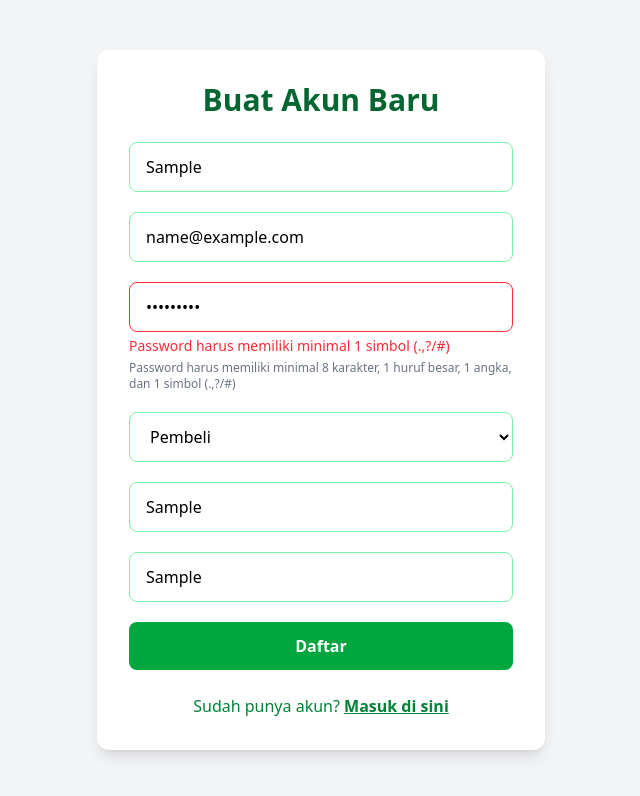
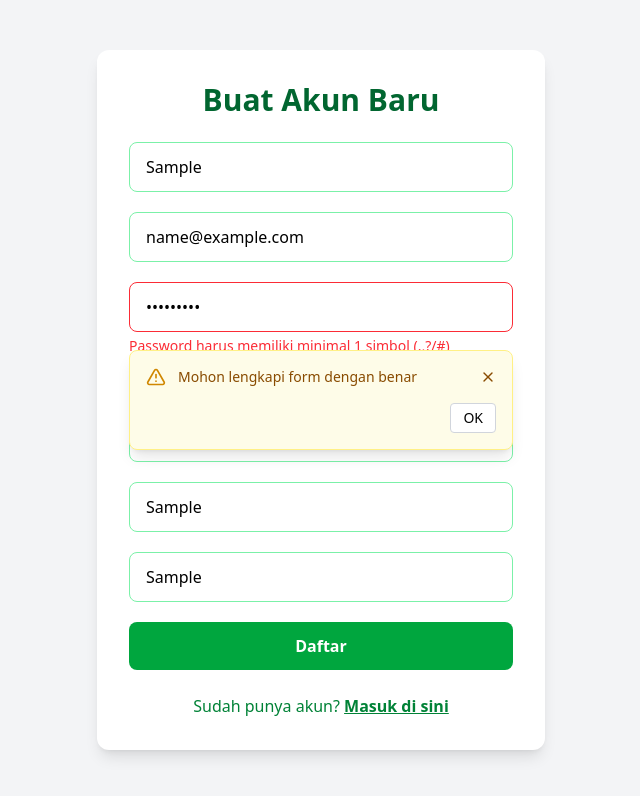
Before and after one commit to Notnoir/marketplace-pertanian-frontend, a React (Vite) app: page /register in a window 1280 px wide. Both pictures are taken after typing "Sample", "name@example.com", "Sample123", "Sample", "Sample" into the empty fields and a click on the button "Daftar". Shown: the top 796 px of the page, without its empty margins (319-959 px from the left). Built offline with nearby package versions, Linux system fonts and the light colour scheme.

Commit message:
update alert

```diff
--- /dev/null
+++ b/src/components/Toast.jsx
@@ -0,0 +1,18 @@
+import React from "react";
+
+export default function Toast({ message, type = "success", onClose }) {
+  const bgColor = type === "success" ? "bg-green-500" : "bg-red-500";
+
+  return (
+    <div className={`fixed top-4 right-4 z-50`}>
+      <div className={`text-white px-4 py-3 rounded shadow-lg ${bgColor}`}>
+        <div className="flex items-center justify-between">
+          <span>{message}</span>
+          <button className="ml-4 text-white" onClick={onClose}>
+            &times;
+          </button>
+        </div>
+      </div>
+    </div>
+  );
+}
--- a/src/pages/Login.jsx
+++ b/src/pages/Login.jsx
@@ -2,11 +2,96 @@ import { useState } from "react";
 import API from "../services/api";
 import { useNavigate } from "react-router-dom";
 import { FaLeaf } from "react-icons/fa"; // ikon daun untuk tema pertanian
+import { CheckCircle, XCircle, AlertTriangle, X } from "lucide-react";
+
+// Custom Alert Component
+const CustomAlert = ({ type, message, onClose, isVisible }) => {
+  if (!isVisible) return null;
+
+  const alertConfig = {
+    success: {
+      bg: "bg-green-50",
+      border: "border-green-200",
+      text: "text-green-800",
+      icon: <CheckCircle className="w-5 h-5 text-green-600" />,
+    },
+    error: {
+      bg: "bg-red-50",
+      border: "border-red-200",
+      text: "text-red-800",
+      icon: <XCircle className="w-5 h-5 text-red-600" />,
+    },
+    warning: {
+      bg: "bg-yellow-50",
+      border: "border-yellow-200",
+      text: "text-yellow-800",
+      icon: <AlertTriangle className="w-5 h-5 text-yellow-600" />,
+    },
+  };
+
+  const config = alertConfig[type] || alertConfig.warning;
+
+  return (
+    <div className="fixed inset-0 bg-black/-50 flex items-center justify-center z-50 px-4">
+      <div
+        className={`${config.bg} ${config.border} border rounded-lg p-4 max-w-sm w-full shadow-lg`}
+      >
+        <div className="flex items-center justify-between">
+          <div className="flex items-center">
+            {config.icon}
+            <p className={`ml-3 text-sm ${config.text}`}>{message}</p>
+          </div>
+          <button
+            onClick={onClose}
+            className={`ml-4 ${config.text} hover:opacity-70`}
+          >
+            <X className="w-4 h-4" />
+          </button>
+        </div>
+        <div className="mt-4 flex justify-end">
+          <button
+            onClick={onClose}
+            className="px-3 py-1 bg-white border border-gray-300 rounded text-sm hover:bg-gray-50"
+          >
+            OK
+          </button>
+        </div>
+      </div>
+    </div>
+  );
+};
 
 export default function Login() {
   const [form, setForm] = useState({ email: "", password: "" });
   const [errors, setErrors] = useState({ email: "", password: "" });
   const navigate = useNavigate();
+
+  // State untuk custom alert
+  const [customAlert, setCustomAlert] = useState({
+    isVisible: false,
+    type: "warning",
+    message: "",
+  });
+
+  // Override alert function
+  const alert = (message) => {
+    let type = "warning";
+    if (message.includes("berhasil")) {
+      type = "success";
+    } else if (message.includes("gagal") || message.includes("Login gagal")) {
+      type = "error";
+    }
+
+    setCustomAlert({
+      isVisible: true,
+      type: type,
+      message: message,
+    });
+  };
+
+  const closeCustomAlert = () => {
+    setCustomAlert((prev) => ({ ...prev, isVisible: false }));
+  };
 
   // Fungsi untuk validasi email
   const validateEmail = (email) => {
@@ -131,6 +216,14 @@ export default function Login() {
 
   return (
     <div className="min-h-screen bg-gray-100 flex items-center justify-center px-4">
+      {/* Custom Alert */}
+      <CustomAlert
+        type={customAlert.type}
+        message={customAlert.message}
+        onClose={closeCustomAlert}
+        isVisible={customAlert.isVisible}
+      />
+
       <div className="bg-white rounded-xl shadow-lg p-8 max-w-md w-full relative">
         <div className="flex justify-center mb-6">
           <FaLeaf className="text-green-600 text-5xl" />
--- a/src/pages/Register.jsx
+++ b/src/pages/Register.jsx
@@ -1,6 +1,64 @@
 import { useState } from "react";
 import { useNavigate } from "react-router-dom";
+import { CheckCircle, XCircle, AlertTriangle, X } from "lucide-react";
 import API from "../services/api";
+
+// Custom Alert Component
+const CustomAlert = ({ type, message, onClose, isVisible }) => {
+  if (!isVisible) return null;
+
+  const alertConfig = {
+    success: {
+      bg: "bg-green-50",
+      border: "border-green-200",
+      text: "text-green-800",
+      icon: <CheckCircle className="w-5 h-5 text-green-600" />,
+    },
+    error: {
+      bg: "bg-red-50",
+      border: "border-red-200",
+      text: "text-red-800",
+      icon: <XCircle className="w-5 h-5 text-red-600" />,
+    },
+    warning: {
+      bg: "bg-yellow-50",
+      border: "border-yellow-200",
+      text: "text-yellow-800",
+      icon: <AlertTriangle className="w-5 h-5 text-yellow-600" />,
+    },
+  };
+
+  const config = alertConfig[type] || alertConfig.warning;
+
+  return (
+    <div className="fixed inset-0 bg-black/-50 flex items-center justify-center z-50 px-4">
+      <div
+        className={`${config.bg} ${config.border} border rounded-lg p-4 max-w-sm w-full shadow-lg`}
+      >
+        <div className="flex items-center justify-between">
+          <div className="flex items-center">
+            {config.icon}
+            <p className={`ml-3 text-sm ${config.text}`}>{message}</p>
+          </div>
+          <button
+            onClick={onClose}
+            className={`ml-4 ${config.text} hover:opacity-70`}
+          >
+            <X className="w-4 h-4" />
+          </button>
+        </div>
+        <div className="mt-4 flex justify-end">
+          <button
+            onClick={onClose}
+            className="px-3 py-1 bg-white border border-gray-300 rounded text-sm hover:bg-gray-50"
+          >
+            OK
+          </button>
+        </div>
+      </div>
+    </div>
+  );
+};
 
 export default function Register() {
   const navigate = useNavigate();
@@ -20,6 +78,36 @@ export default function Register() {
     alamat: "",
     no_hp: "",
   });
+
+  // State untuk custom alert
+  const [customAlert, setCustomAlert] = useState({
+    isVisible: false,
+    type: "warning",
+    message: "",
+  });
+
+  // Override alert function
+  const alert = (message) => {
+    let type = "warning";
+    if (message.includes("berhasil")) {
+      type = "success";
+    } else if (
+      message.includes("gagal") ||
+      message.includes("Registrasi gagal")
+    ) {
+      type = "error";
+    }
+
+    setCustomAlert({
+      isVisible: true,
+      type: type,
+      message: message,
+    });
+  };
+
+  const closeCustomAlert = () => {
+    setCustomAlert((prev) => ({ ...prev, isVisible: false }));
+  };
 
   // Validasi email
   const validateEmail = (email) => {
@@ -107,7 +195,9 @@ export default function Register() {
     try {
       const registerRes = await API.post("/users/register", form);
       alert("Registrasi berhasil! Silakan login.");
+      setTimeout(() => {
         navigate("/login");
+      }, 2000);
     } catch (error) {
       alert(
         "Registrasi gagal: " + (error.response?.data?.message || error.message)
@@ -116,6 +206,7 @@ export default function Register() {
   };
 
   return (
+    <>
       <div className="min-h-screen bg-gray-100 flex items-center justify-center px-4">
         <div className="bg-white rounded-xl shadow-lg p-8 max-w-md w-full">
           <h2 className="text-3xl font-extrabold text-green-800 mb-6 text-center">
@@ -234,5 +325,14 @@ export default function Register() {
           </p>
         </div>
       </div>
+
+      {/* Custom Alert */}
+      <CustomAlert
+        type={customAlert.type}
+        message={customAlert.message}
+        onClose={closeCustomAlert}
+        isVisible={customAlert.isVisible}
+      />
+    </>
   );
 }
--- a/src/pages/pembeli/Keranjang.jsx
+++ b/src/pages/pembeli/Keranjang.jsx
@@ -1,6 +1,64 @@
 import { useState, useEffect } from "react";
 import { Link, useNavigate } from "react-router-dom";
 import API from "../../services/api";
+import { CheckCircle, XCircle, AlertTriangle, X } from "lucide-react";
+
+// Custom Alert Component
+const CustomAlert = ({ type, message, onClose, isVisible }) => {
+  if (!isVisible) return null;
+
+  const alertConfig = {
+    success: {
+      bg: "bg-green-50",
+      border: "border-green-200",
+      text: "text-green-800",
+      icon: <CheckCircle className="w-5 h-5 text-green-600" />,
+    },
+    error: {
+      bg: "bg-red-50",
+      border: "border-red-200",
+      text: "text-red-800",
+      icon: <XCircle className="w-5 h-5 text-red-600" />,
+    },
+    warning: {
+      bg: "bg-yellow-50",
+      border: "border-yellow-200",
+      text: "text-yellow-800",
+      icon: <AlertTriangle className="w-5 h-5 text-yellow-600" />,
+    },
+  };
+
+  const config = alertConfig[type] || alertConfig.warning;
+
+  return (
+    <div className="fixed inset-0 bg-black/50 flex items-center justify-center z-50 px-4">
+      <div
+        className={`${config.bg} ${config.border} border rounded-lg p-4 max-w-sm w-full shadow-lg`}
+      >
+        <div className="flex items-center justify-between">
+          <div className="flex items-center">
+            {config.icon}
+            <p className={`ml-3 text-sm ${config.text}`}>{message}</p>
+          </div>
+          <button
+            onClick={onClose}
+            className={`ml-4 ${config.text} hover:opacity-70`}
+          >
+            <X className="w-4 h-4" />
+          </button>
+        </div>
+        <div className="mt-4 flex justify-end">
+          <button
+            onClick={onClose}
+            className="px-3 py-1 bg-white border border-gray-300 rounded text-sm hover:bg-gray-50"
+          >
+            OK
+          </button>
+        </div>
+      </div>
+    </div>
+  );
+};
 
 export default function Keranjang() {
   const [cart, setCart] = useState([]);
@@ -14,6 +72,37 @@ export default function Keranjang() {
   });
   const [paymentError, setPaymentError] = useState("");
   const navigate = useNavigate();
+
+  // State untuk custom alert
+  const [customAlert, setCustomAlert] = useState({
+    isVisible: false,
+    type: "warning",
+    message: "",
+  });
+
+  // Override alert function
+  const alert = (message) => {
+    let type = "warning";
+    if (message.includes("berhasil")) {
+      type = "success";
+    } else if (
+      message.includes("gagal") ||
+      message.includes("Terjadi kesalahan") ||
+      message.includes("kosong")
+    ) {
+      type = "error";
+    }
+
+    setCustomAlert({
+      isVisible: true,
+      type: type,
+      message: message,
+    });
+  };
+
+  const closeCustomAlert = () => {
+    setCustomAlert((prev) => ({ ...prev, isVisible: false }));
+  };
 
   // Opsi jenis pembayaran
   const jenisePembayaranOptions = [
@@ -222,6 +311,14 @@ export default function Keranjang() {
 
   return (
     <div className="min-h-screen bg-gray-50">
+      {/* Custom Alert */}
+      <CustomAlert
+        type={customAlert.type}
+        message={customAlert.message}
+        onClose={closeCustomAlert}
+        isVisible={customAlert.isVisible}
+      />
+
       {/* Header */}
       <div className="bg-white shadow-sm">
         <div className="max-w-7xl mx-auto px-4 sm:px-6 lg:px-8">
--- a/src/services/api.js
+++ b/src/services/api.js
@@ -1,8 +1,8 @@
 import axios from "axios";
 
 const API = axios.create({
-  baseURL: "http://192.168.23.67:5000/api",
-  // baseURL: "http://localhost:5000/api",
+  // baseURL: "http://192.168.23.67:5000/api",
+  baseURL: "http://localhost:5000/api",
 });
 
 // Interceptor untuk menambahkan token ke setiap request
```
Lines whose indentation alone changed are shown as unchanged.
